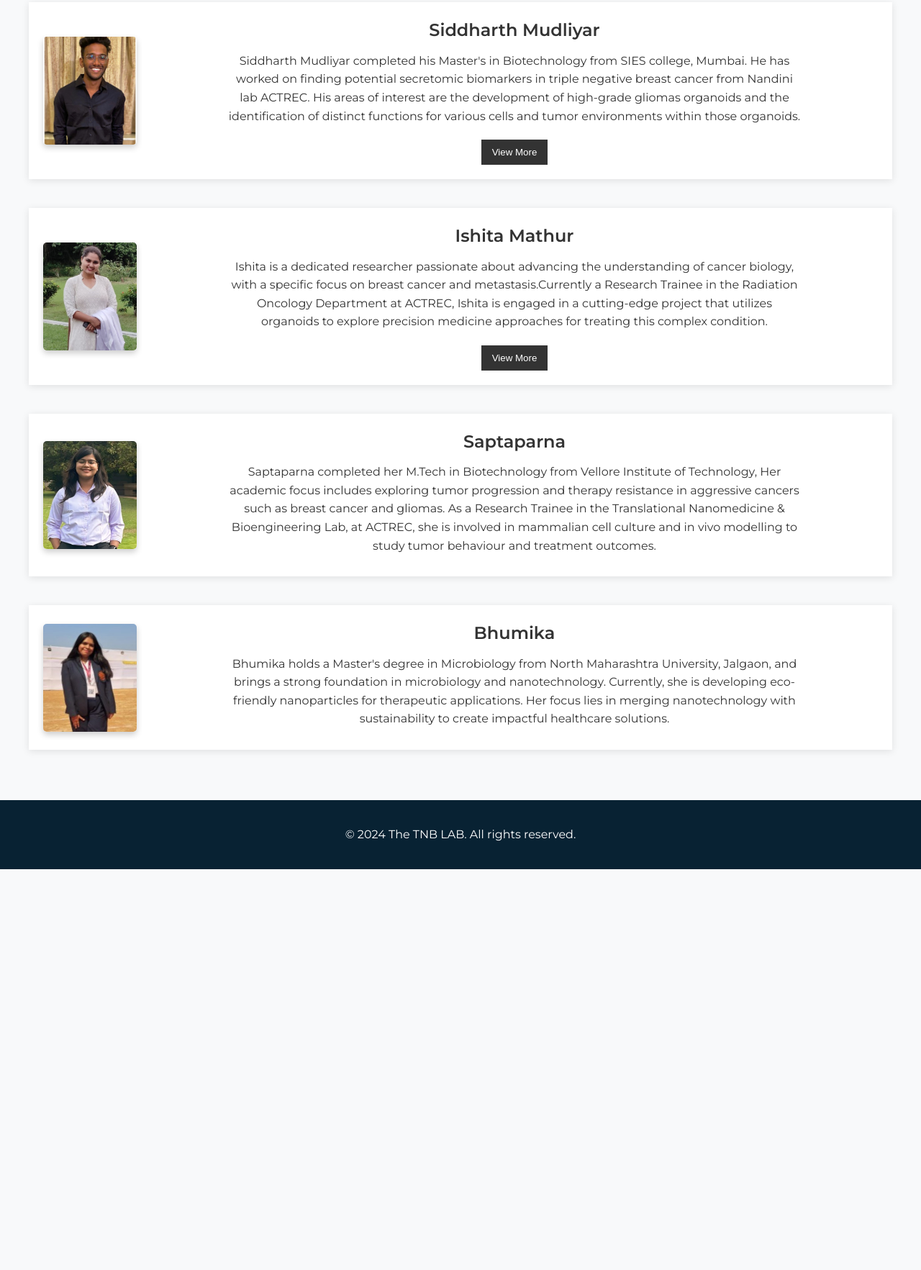
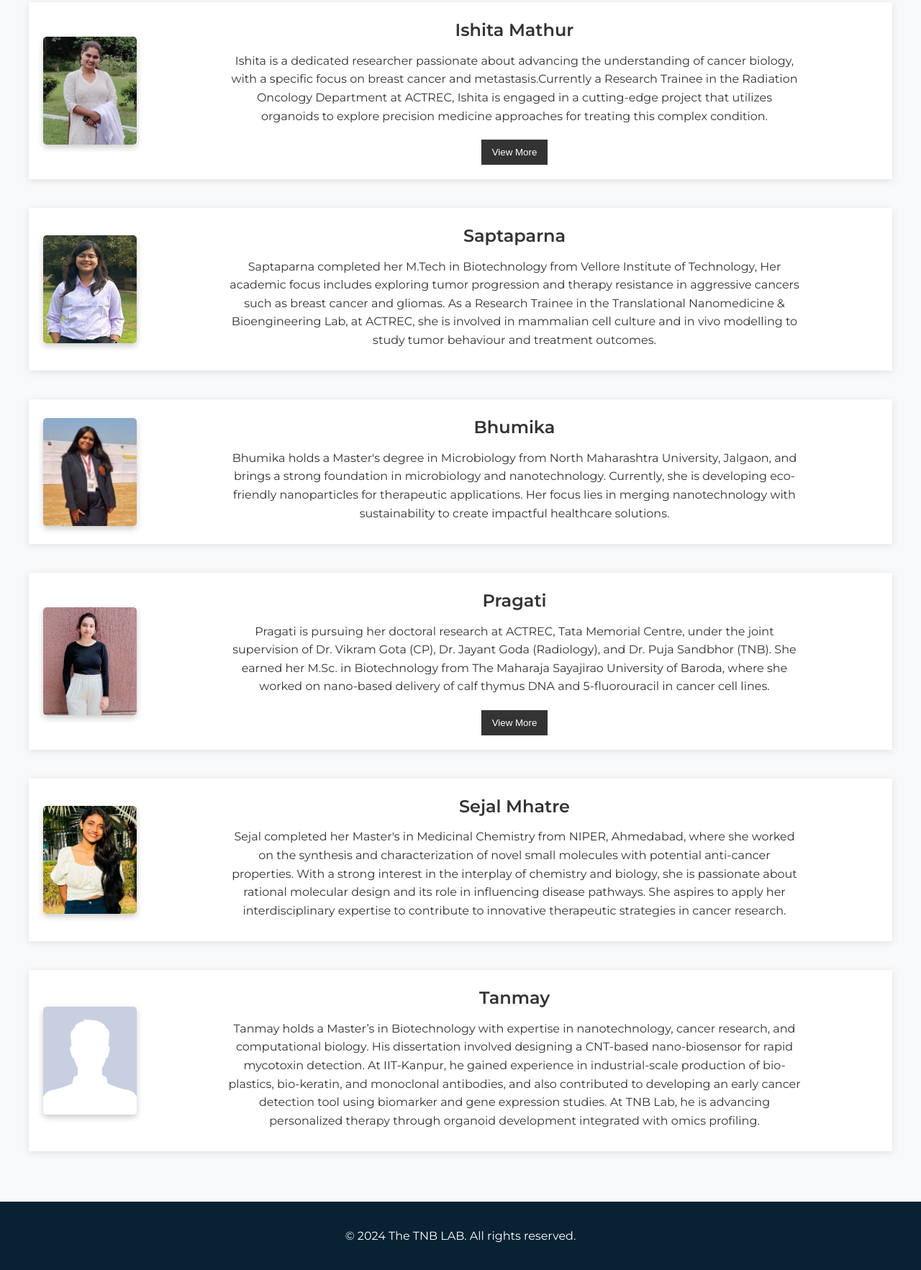
Before and after one commit to Atha-017/TNB_LAB, a plain HTML site: page team.html in a window 1280 px wide. Shown: the part 1279-3044 px from the top of the page at 72% size. Before the commit the page ends 2487 px from the top, so only its background shows below. Drawn offline with Linux system fonts and the light colour scheme.

Commit message:
Add files via upload

```diff
--- a/team.html
+++ b/team.html
@@ -295,26 +295,6 @@ h1 {
         </div>
       </div>
 
-      <!-- Student 2 -->
-<div class="team-section student-horizontal">
-    <img src="sid.jpg" alt="Student 2" class="team-photo student-photo">
-    <div class="student-info">
-      <h2>Siddharth Mudliyar</h2>
-      <p>Siddharth Mudliyar completed his Master's in Biotechnology from SIES college, Mumbai.
-        He has worked on finding potential secretomic biomarkers in triple negative breast
-        cancer from Nandini lab ACTREC. His areas of interest are the development of high-grade
-        gliomas organoids and the identification of distinct functions for various cells and tumor
-        environments within those organoids.</p>
-      <button class="view-toggle-btn" id="toggle-btn-student-2" onclick="toggleDetails('full-details-student-2', this)">View More</button>
-      <div class="full-details" id="full-details-student-2">
-        <p>His work is focused on exploring ways to identify novel therapeutic targets for
-          cancer treatment, with an emphasis on the tumor microenvironment and personalized medicine.
-          His research interest also includes playing sports such as cricket and chess.</p>
-      </div>
-    </div>
-  </div>
-
-  <!-- Student 3 -->
   <div class="team-section student-horizontal">
     <img src="ishita_mathur.jpg" alt="Student 3" class="team-photo student-photo">
     <div class="student-info">
@@ -354,6 +334,39 @@ h1 {
 </p>
     </div>
   </div>
+    <div class="team-section student-horizontal">
+    <img src="pragati.jpg" alt="Student 6" class="team-photo student-photo">
+    <div class="student-info">
+      <h2>Pragati</h2>
+      <p>Pragati is pursuing her doctoral research at ACTREC, Tata Memorial Centre, under the joint supervision of Dr. Vikram Gota (CP),
+        Dr. Jayant Goda (Radiology), and Dr. Puja Sandbhor (TNB). She earned her M.Sc. in Biotechnology from The Maharaja Sayajirao University of Baroda,
+        where she worked on nano-based delivery of calf thymus DNA and 5-fluorouracil in cancer cell lines.</p>
+        <button class="view-toggle-btn" id="toggle-btn-student-6" onclick="toggleDetails('full-details-student-6', this)">View More</button>
+      <div class="full-details" id="full-details-student-6">
+        <p>After qualifying the Joint CSIR-UGC NET examination, Pragati joined ACTREC as a PhD student in the Department of Clinical Pharmacology and Dept of Radiation Oncology.
+          Her doctoral research is centered on elucidating the dynamics of the tumor microenvironment in high-grade gliomas, with a particular focus on uncovering mechanisms of therapy
+          resistance and identifying potential targets for precision therapeutics.</p>
+      </div>
+    </div>
+  </div>
+    <div class="team-section student-horizontal">
+    <img src="sejal.jpg" alt="Student 7" class="team-photo student-photo">
+    <div class="student-info">
+      <h2>Sejal Mhatre</h2>
+      <p>Sejal completed her Master's in Medicinal Chemistry from NIPER, Ahmedabad, where she worked on the synthesis and characterization of novel small molecules with potential anti-cancer properties.
+        With a strong interest in the interplay of chemistry and biology, she is passionate about rational molecular design and its role in influencing disease pathways. She aspires to apply her interdisciplinary
+        expertise to contribute to innovative therapeutic strategies in cancer research.</p>
+    </div>
+  </div>
+    <div class="team-section student-horizontal">
+    <img src="m_blank-pfp.jpg" alt="Student 8" class="team-photo student-photo">
+    <div class="student-info">
+      <h2>Tanmay</h2>
+      <p>Tanmay holds a Master’s in Biotechnology with expertise in nanotechnology, cancer research, and computational biology. His dissertation involved designing a CNT-based nano-biosensor
+        for rapid mycotoxin detection. At IIT-Kanpur, he gained experience in industrial-scale production of bio-plastics, bio-keratin, and monoclonal antibodies, and also contributed to developing an early cancer detection tool using biomarker and gene expression studies.
+         At TNB Lab, he is advancing personalized therapy through organoid development integrated with omics profiling.</p>
+    </div>
+  </div>
   </main>
 
   <footer>
```
Also changed, not shown: alumni.html (+12 -6 lines), index.html (+1 -9 lines), pragati.jpg (added), sejal.jpg (added).
